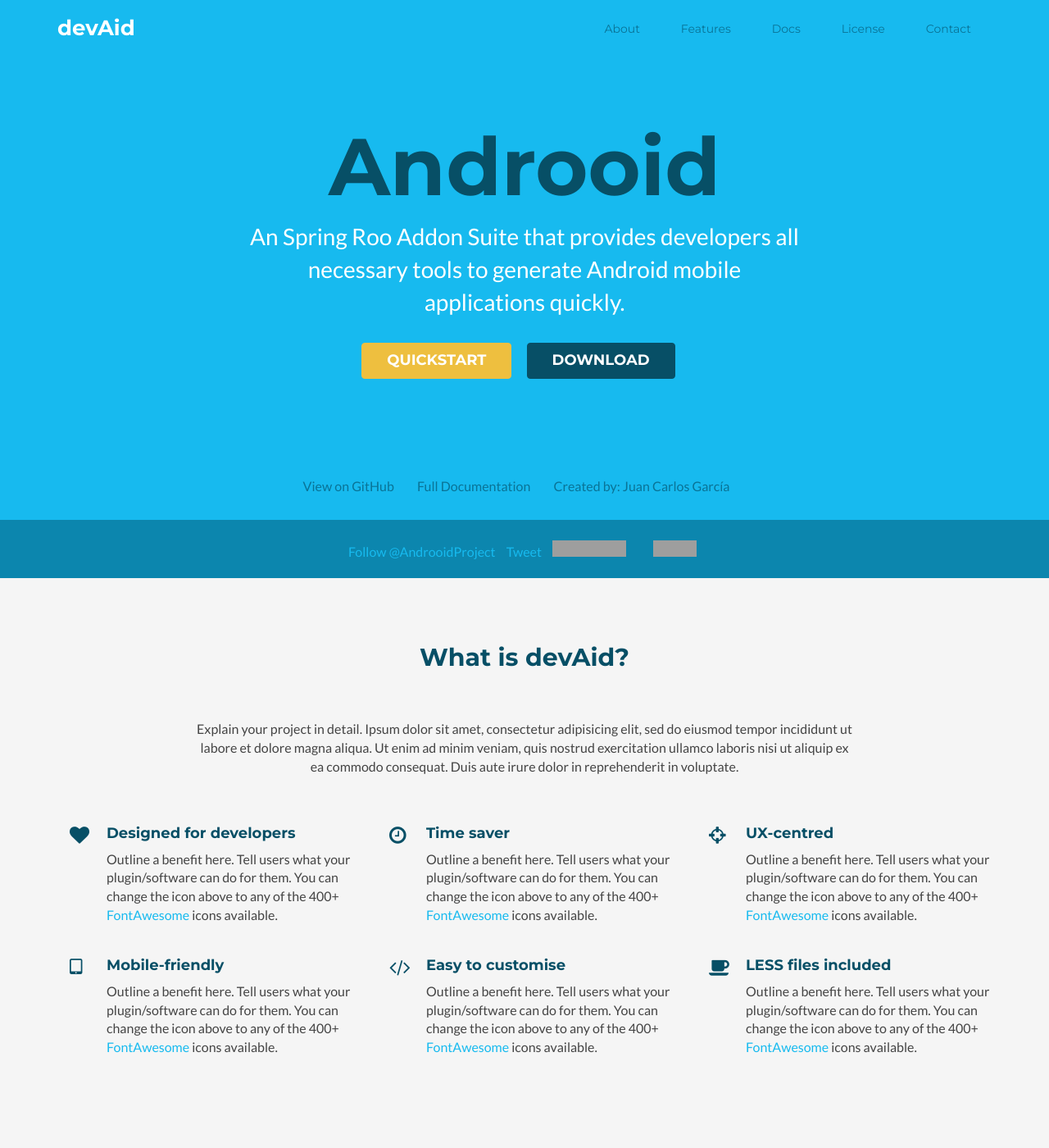
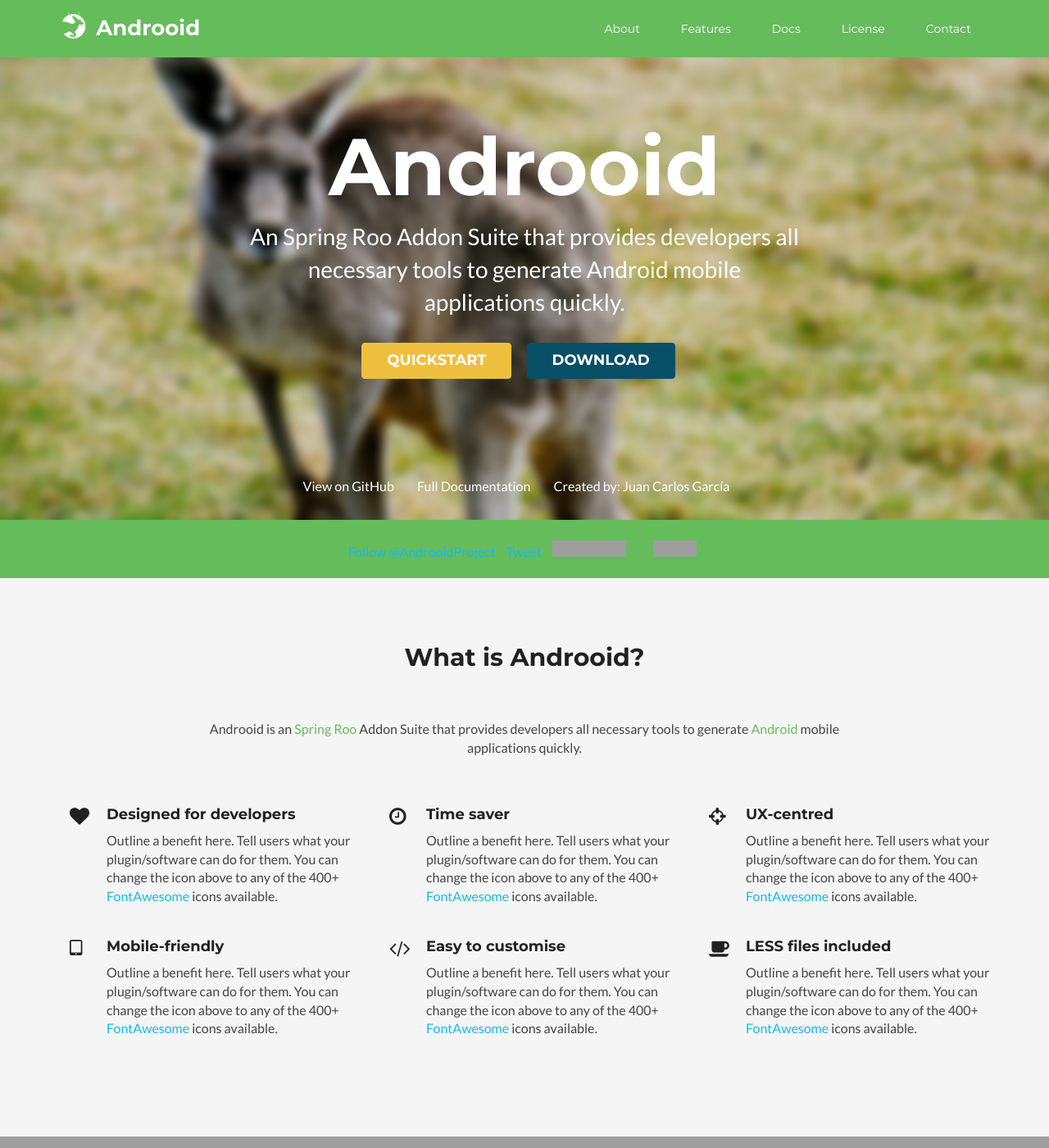
Before and after one commit to androoid/androoid.github.io, a Jekyll site: the page built from index.html, in a window 1280 px wide and 1400 px high. Shown: the whole window at 82% size. Built offline with Jekyll 4.4.1, drawn with Linux system fonts in a browser that asks for light colours; comment, search, counter and statistics services are not loaded; grey boxes are pictures that could not be loaded.

Commit message:
Updating web styles

```diff
--- a/_includes/about.html
+++ b/_includes/about.html
@@ -1,8 +1,8 @@
     <!-- ******ABOUT****** -->
     <section id="about" class="about section">
         <div class="container">
-            <h2 class="title text-center">What is devAid?</h2>
-            <p class="intro text-center">Explain your project in detail. Ipsum dolor sit amet, consectetur adipisicing elit, sed do eiusmod tempor incididunt ut labore et dolore magna aliqua. Ut enim ad minim veniam, quis nostrud exercitation ullamco laboris nisi ut aliquip ex ea commodo consequat. Duis aute irure dolor in reprehenderit in voluptate.</p>
+            <h2 class="title text-center">What is Androoid?</h2>
+            <p class="intro text-center">Androoid is an <a class="roo" href="http://projects.spring.io/spring-roo/">Spring Roo</a> Addon Suite that provides developers all necessary tools to generate <a class="roo" href="http://www.android.com">Android</a> mobile applications quickly.</p>
             <div class="row">
                 <div class="item col-md-4 col-sm-6 col-xs-12">
                     <div class="icon-holder">
--- a/_includes/header.html
+++ b/_includes/header.html
@@ -3,7 +3,10 @@
         <div class="container">
             <h1 class="logo pull-left">
                 <a class="scrollto" href="#promo">
-                    <span class="logo-title">devAid</span>
+                    <span class="logo-title">
+                        <img width="40" style="margin-top:-10px;" src="../public/images/ANDROOID_TRANSPARENT.png" />
+                        Androoid
+                    </span>
                 </a>
             </h1><!--//logo-->
             <nav id="main-nav" class="main-nav navbar-right" role="navigation">
--- a/_includes/promo.html
+++ b/_includes/promo.html
@@ -1,6 +1,9 @@
     <!-- ******PROMO****** -->
     <section id="promo" class="promo section offset-header">
         <div class="container text-center">
+            <!--<p>
+                <img width="250" src="../public/images/ANDROOID_TRANSPARENT.png" />
+            </p>-->
             <h2 class="title">Androoid</h2>
             <p class="intro">An Spring Roo Addon Suite that provides developers all necessary tools to generate Android mobile applications quickly.</p>
             <div class="btns">
--- a/public/css/styles.css
+++ b/public/css/styles.css
@@ -93,23 +93,23 @@
 /* ======= Header ======= */
 .header {
   padding: 10px 0;
-  background: #17baef;
+  background: #65BC5B;
   color: #fff;
   position: fixed;
   width: 100%;
 }
 .header.navbar-fixed-top {
-  background: #fff;
+  background: #65BC5B;
   z-index: 9999;
   -webkit-box-shadow: 0 0 4px rgba(0, 0, 0, 0.4);
   -moz-box-shadow: 0 0 4px rgba(0, 0, 0, 0.4);
   box-shadow: 0 0 4px rgba(0, 0, 0, 0.4);
 }
 .header.navbar-fixed-top .logo a {
-  color: #17baef;
+  color: #fff;
 }
 .header.navbar-fixed-top .main-nav .nav .nav-item a {
-  color: #666666;
+  color: #fff;
 }
 .header .logo {
   margin: 0;
@@ -149,11 +149,11 @@
   font-family: 'Montserrat', sans-serif;
 }
 .header .main-nav .nav .nav-item.active a {
-  color: #17baef;
+  color: #fff;
   background: none;
 }
 .header .main-nav .nav .nav-item a {
-  color: #0a7396;
+  color: #fff;
   -webkit-transition: none;
   -moz-transition: none;
   -ms-transition: none;
@@ -181,13 +181,22 @@
 }
 /* ======= Promo Section ======= */
 .promo {
-  background: #17baef;
+  background: #65BC5B;
+  background-image: url(../images/banner_desenfocado.jpg);
+  background-repeat: no-repeat;
+  background-size: 100%;
+  background-position: center;
   color: #fff;
   padding-top: 150px;
 }
+
+.roo{
+  color: #65BC5B;
+}
+
 .promo .title {
   font-size: 98px;
-  color: #074f66;
+  color: #ffffff;
   margin-top: 0;
 }
 .promo .title .highlight {
@@ -207,19 +216,19 @@
 .promo .meta {
   margin-top: 120px;
   margin-bottom: 30px;
-  color: #0a7396;
+  color: #ffffff;
 }
 .promo .meta li {
   margin-right: 15px;
 }
 .promo .meta a {
-  color: #0a7396;
+  color: #ffffff;
 }
 .promo .meta a:hover {
-  color: #074f66;
+  color: #ffffff;
 }
 .promo .social-media {
-  background: #0c86ae;
+  background: #65BC5B;
   padding: 10px 0;
   margin: 0 auto;
 }
@@ -236,8 +245,10 @@
   padding: 80px 0;
   background: #f5f5f5;
 }
+
+
 .about .title {
-  color: #074f66;
+  color: #212121;
   margin-top: 0;
   margin-bottom: 60px;
 }
@@ -257,36 +268,37 @@
 }
 .about .item .icon-holder .fa {
   font-size: 24px;
-  color: #074f66;
+  color: #212121;
 }
 .about .item .content {
   padding-left: 60px;
 }
 .about .item .content .sub-title {
   margin-top: 0;
-  color: #074f66;
+  color: #212121;
   font-size: 18px;
 }
 /* ======= Features Section ======= */
 .features {
   padding: 80px 0;
-  background: #17baef;
+  background: #65BC5B;
+  background-image: url(../images/features_background.jpg);
   color: #fff;
 }
 .features .title {
-  color: #074f66;
+  color: #ffffff;
   margin-top: 0;
   margin-bottom: 30px;
 }
 .features a {
-  color: #074f66;
+  color: #ffffff;
 }
 .features a:hover {
-  color: #042a36;
+  color: #fff;
 }
 .features .feature-list li {
   margin-bottom: 10px;
-  color: #074f66;
+  color: #fff;
 }
 .features .feature-list li .fa {
   margin-right: 5px;
```
Also changed, not shown: public/images/ANDROOID_TRANSPARENT.png (added), public/images/banner_desenfocado.jpg (added).
